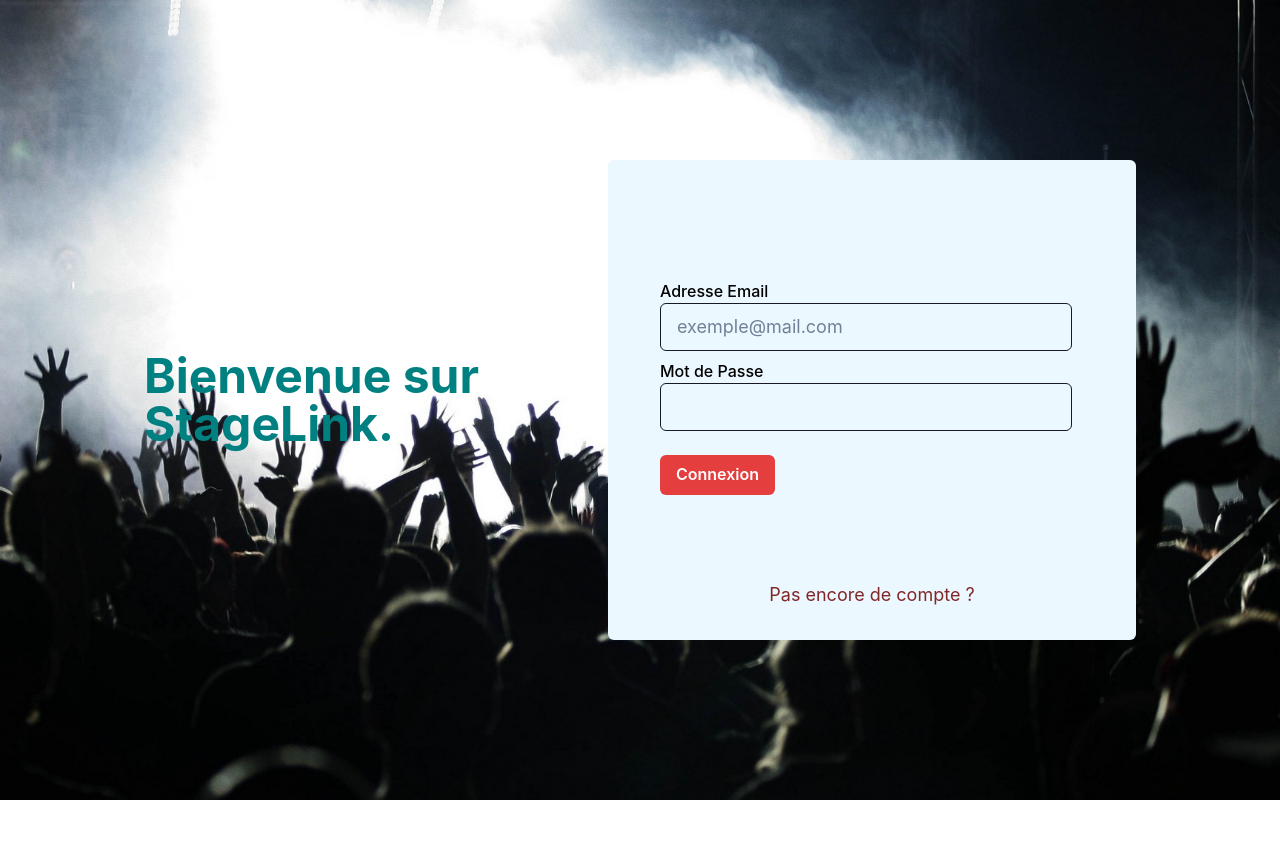
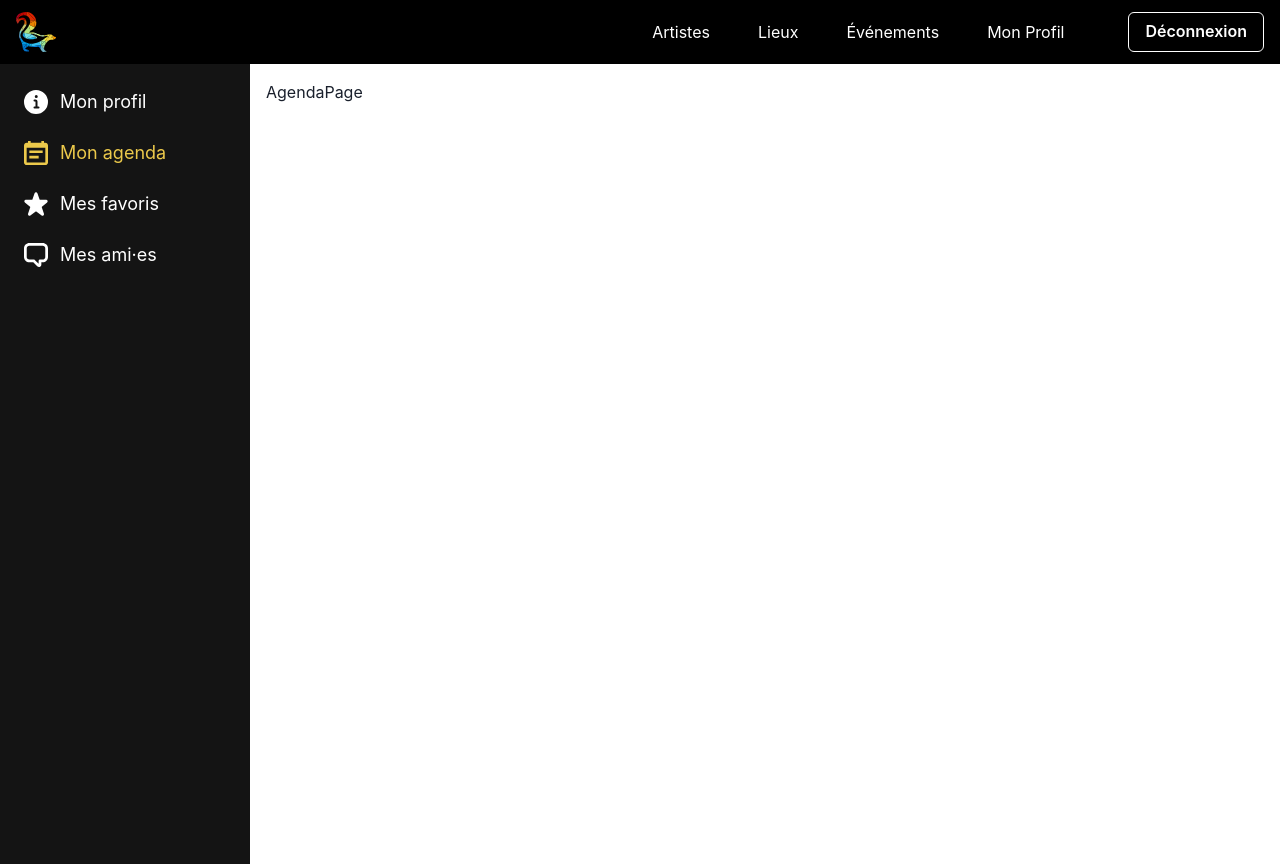
Before and after one commit to ITrogg/StageLink, a React (Vite) app in the folder client/: page /dashboard/agenda in a window 1280 px wide. Before the commit this address led to /welcome. Before the commit the page ends 800 px from the top, so only its background shows below. Built offline with nearby package versions, Linux system fonts and the light colour scheme.

Commit message:
navigation

```diff
--- a/client/package.json
+++ b/client/package.json
@@ -7,6 +7,7 @@
     "preview": "vite preview"
   },
   "dependencies": {
+    "@chakra-ui/icons": "^2.1.1",
     "@chakra-ui/react": "^2.8.2",
     "@emotion/react": "^11.13.3",
     "@emotion/styled": "^11.13.0",
--- a/client/src/App.jsx
+++ b/client/src/App.jsx
@@ -1,10 +1,14 @@
-import Home from "./pages/explore/Home";
+import { Outlet } from "react-router-dom";
+import NavbarExplore from "./components/Navigation/NavbarExplore";
 
 function App() {
   return (
-    <main>
-      <Home />
-    </main>
+    <>
+      <NavbarExplore />
+      <main>
+        <Outlet />
+      </main>
+    </>
   );
 }
 
--- /dev/null
+++ b/client/src/components/Navigation/Footer.jsx
@@ -0,0 +1,44 @@
+import { Box, Text, Link, VStack, HStack } from "@chakra-ui/react";
+
+function Footer() {
+  return (
+    <Box bg="black" color="white" py={8}>
+      <VStack spacing={4}>
+        <Text fontSize="lg" fontWeight="bold">
+          Mon Application
+        </Text>
+        <Text fontSize="sm">
+          © 2024 Mon Application. Tous droits réservés.
+        </Text>
+        <HStack spacing={4}>
+          <Link
+            href="/mentions-legales"
+            fontSize="sm"
+            color="gray.400"
+            _hover={{ color: "white" }}
+          >
+            Mentions Légales
+          </Link>
+          <Link
+            href="/politique-confidentialite"
+            fontSize="sm"
+            color="gray.400"
+            _hover={{ color: "white" }}
+          >
+            Politique de Confidentialité
+          </Link>
+          <Link
+            href="/contact"
+            fontSize="sm"
+            color="gray.400"
+            _hover={{ color: "white" }}
+          >
+            Contact
+          </Link>
+        </HStack>
+      </VStack>
+    </Box>
+  );
+}
+
+export default Footer;
--- /dev/null
+++ b/client/src/components/Navigation/NavDashboard.jsx
@@ -0,0 +1,93 @@
+import { Link, useLocation } from "react-router-dom";
+import { Flex, HStack, Icon, Text, useBreakpointValue } from "@chakra-ui/react";
+import { CalendarIcon, StarIcon, ChatIcon, InfoIcon } from "@chakra-ui/icons";
+
+function NavDashboard() {
+  const { pathname } = useLocation();
+  const isDesktop = useBreakpointValue({ base: false, md: true });
+
+  const navItems = [
+    {
+      path: "/dashboard",
+      icon: InfoIcon,
+      label: "Mon profil",
+      color: "red.500",
+    },
+    {
+      path: "/dashboard/agenda",
+      icon: CalendarIcon,
+      label: "Mon agenda",
+      color: "yellow.400",
+    },
+    {
+      path: "/dashboard/favorites",
+      icon: StarIcon,
+      label: "Mes favoris",
+      color: "green.400",
+    },
+    {
+      path: "/dashboard/friends",
+      icon: ChatIcon,
+      label: "Mes ami·es",
+      color: "teal.300",
+    },
+  ];
+
+  const desktopNav = (
+    <Flex
+      as="nav"
+      direction="column"
+      width="250px"
+      bg="blackAlpha.900"
+      color="white"
+      p={4}
+      height="100%"
+    >
+      {navItems.map((item) => (
+        <Link key={item.path} to={item.path}>
+          <Flex
+            align="center"
+            p={2}
+            mb={2}
+            borderRadius="md"
+            color={pathname === item.path ? item.color : "white"}
+            _hover={{
+              backgroundColor: pathname !== item.path ? "gray.700" : undefined,
+            }}
+          >
+            <Icon as={item.icon} boxSize={6} mr={3} />
+            <Text fontSize="lg">{item.label}</Text>
+          </Flex>
+        </Link>
+      ))}
+    </Flex>
+  );
+
+  const mobileNav = (
+    <Flex
+      as="nav"
+      position="fixed"
+      bottom={0}
+      width="100%"
+      bg="blackAlpha.900"
+      color="white"
+      p={3}
+      justify="space-around"
+    >
+      {navItems.map((item) => (
+        <Link key={item.path} to={item.path} style={{ textDecoration: "none" }}>
+          <HStack
+            spacing={1}
+            color={pathname === item.path ? item.color : "white"}
+          >
+            <Icon as={item.icon} boxSize={6} />
+          </HStack>
+        </Link>
+      ))}
+    </Flex>
+  );
+
+  return isDesktop ? desktopNav : mobileNav;
+}
+
+export default NavDashboard;
--- /dev/null
+++ b/client/src/components/Navigation/NavbarExplore.jsx
@@ -0,0 +1,82 @@
+import { useEffect } from "react";
+import { Link, useLocation } from "react-router-dom";
+import {
+  Box,
+  Flex,
+  Button,
+  IconButton,
+  useDisclosure,
+  Image,
+} from "@chakra-ui/react";
+import { HamburgerIcon, CloseIcon } from "@chakra-ui/icons";
+import logo from "../../assets/images/logo.svg";
+
+function NavbarExplore() {
+  const { isOpen, onOpen, onClose } = useDisclosure();
+  const location = useLocation();
+
+  useEffect(() => {
+    if (isOpen) {
+      onClose();
+    }
+    // Désactivation d'ES Lint pour ne pas mettre isOpen et onClose dans les dépendances
+    // eslint-disable-next-line
+  }, [location.pathname]);
+
+  return (
+    <Box bg="black" px={4}>
+      <Flex h={16} alignItems="center" justifyContent="space-between">
+        <Box>
+          <Link to="/">
+            <Image src={logo} alt="Logo" height="40px" />
+          </Link>
+        </Box>
+        {/* Menu desktop */}
+        <Flex
+          alignItems="center"
+          display={{ base: "none", md: "flex" }}
+          justifyContent="space-between"
+          gap="12"
+          color="white"
+        >
+          <Link to="/artistes">Artistes</Link>
+          <Link to="/salles">Lieux</Link>
+          <Link to="/evenements">Événements</Link>
+          <Link to="/dashboard">Mon Profil</Link>
+          <Button colorScheme="white" variant="outline" ml={4}>
+            Déconnexion
+          </Button>
+        </Flex>
+        {/* Burger icon */}
+        <IconButton
+          size="md"
+          icon={isOpen ? <CloseIcon /> : <HamburgerIcon />}
+          aria-label="Open Menu"
+          display={{ md: "none" }}
+          onClick={isOpen ? onClose : onOpen}
+        />
+      </Flex>
+      {/* Mobile Menu */}
+      {isOpen ? (
+        <Box
+          mt={4}
+          pb={4}
+          display={{ base: "flex", md: "none" }}
+          flexDirection="column"
+          color="white"
+          gap={6}
+        >
+          <Link to="artistes">Artistes</Link>
+          <Link to="/salles">Lieux</Link>
+          <Link to="/evenements">Événements</Link>
+          <Link to="/dashboard">Mon Profil</Link>
+          <Button colorScheme="red.500" variant="outline" w="full">
+            Déconnexion
+          </Button>
+        </Box>
+      ) : null}
+    </Box>
+  );
+}
+
+export default NavbarExplore;
--- /dev/null
+++ b/client/src/pages/explore/NewEvent.jsx
@@ -0,0 +1,5 @@
+function NewEvent() {
+  return <p>New Event</p>;
+}
+
+export default NewEvent;
--- a/client/src/pages/layout/ConnectedLayout.jsx
+++ b/client/src/pages/layout/ConnectedLayout.jsx
@@ -1,12 +1,31 @@
-import { Outlet, Navigate } from "react-router-dom";
+import { Outlet, Navigate, Link, useLocation } from "react-router-dom";
+import { Flex, Box, Text, Button } from "@chakra-ui/react";
+import Footer from "../../components/Navigation/Footer";
 
 function ConnectedLayout() {
   const token = localStorage.getItem("authToken");
+  const location = useLocation();
 
   if (!token) {
     return <Navigate to="/welcome" />;
   }
-  return <Outlet />;
+  return (
+    <Flex direction="column" minH="100vh">
+      <Box
+        alignSelf="end"
+        m={2}
+        display={location.pathname === "/evenements/nouveau" ? "none" : "block"}
+      >
+        <Link to="/evenements/nouveau">
+          <Text as={Button}>Ajouter un évenement</Text>
+        </Link>
+      </Box>
+      <Box flex="1">
+        <Outlet />
+      </Box>
+      <Footer />
+    </Flex>
+  );
 }
 
 export default ConnectedLayout;
--- a/client/src/pages/layout/DashboardLayout.jsx
+++ b/client/src/pages/layout/DashboardLayout.jsx
@@ -1,5 +1,18 @@
+import { Outlet } from "react-router-dom";
+import { Flex, Box } from "@chakra-ui/react";
+import NavDashboard from "../../components/Navigation/NavDashboard";
+
 function DashboardLayout() {
-  return <p>DashboardLayout</p>;
+  return (
+    <Flex>
+      <Box as="aside" height="100vh">
+        <NavDashboard />
+      </Box>
+      <Box as="main" flex="1" p={4}>
+        <Outlet />
+      </Box>
+    </Flex>
+  );
 }
 
 export default DashboardLayout;
```
Also changed, not shown: client/src/main.jsx (+17 -18 lines), client/src/assets/images/logo.svg (added).
